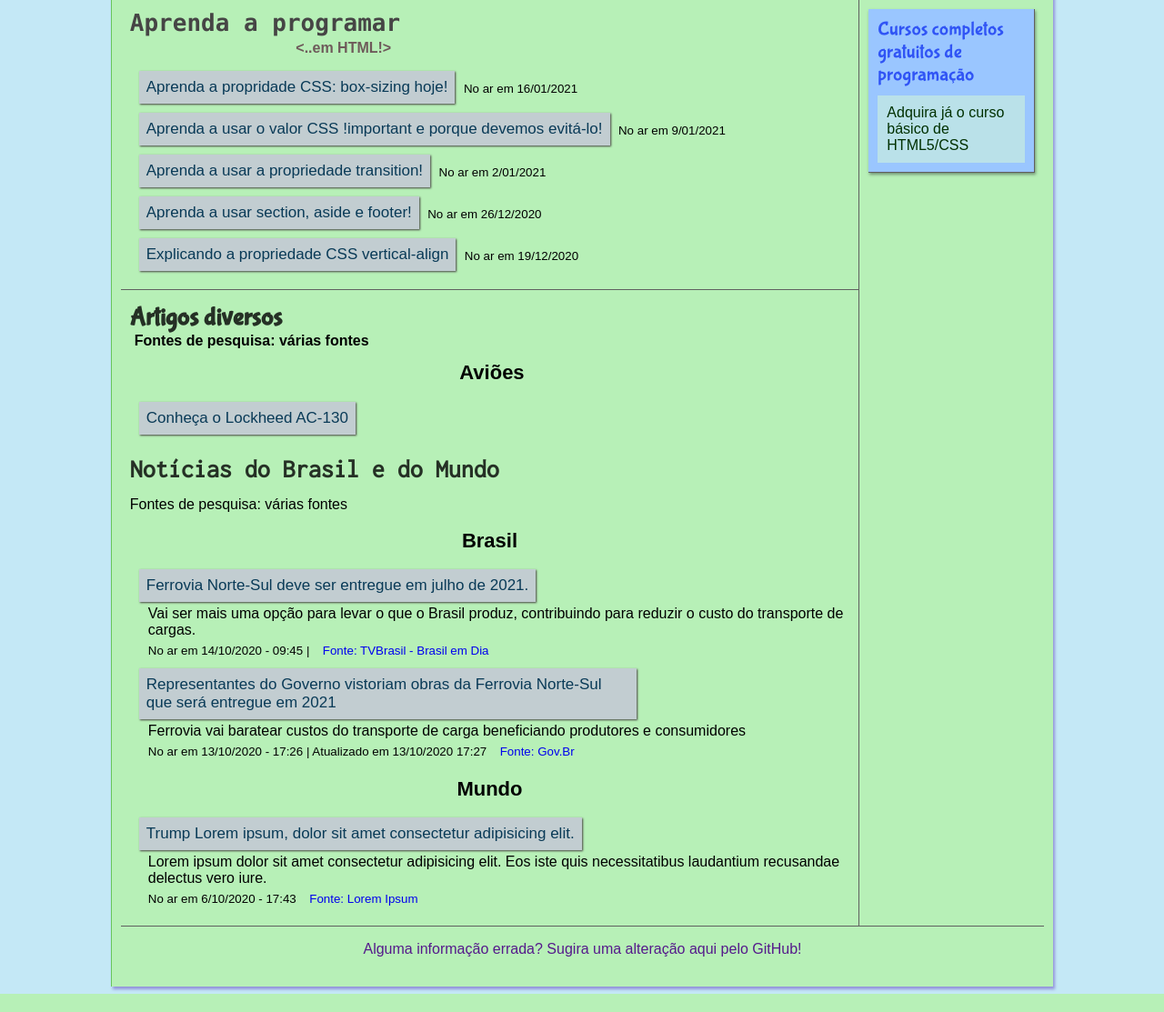
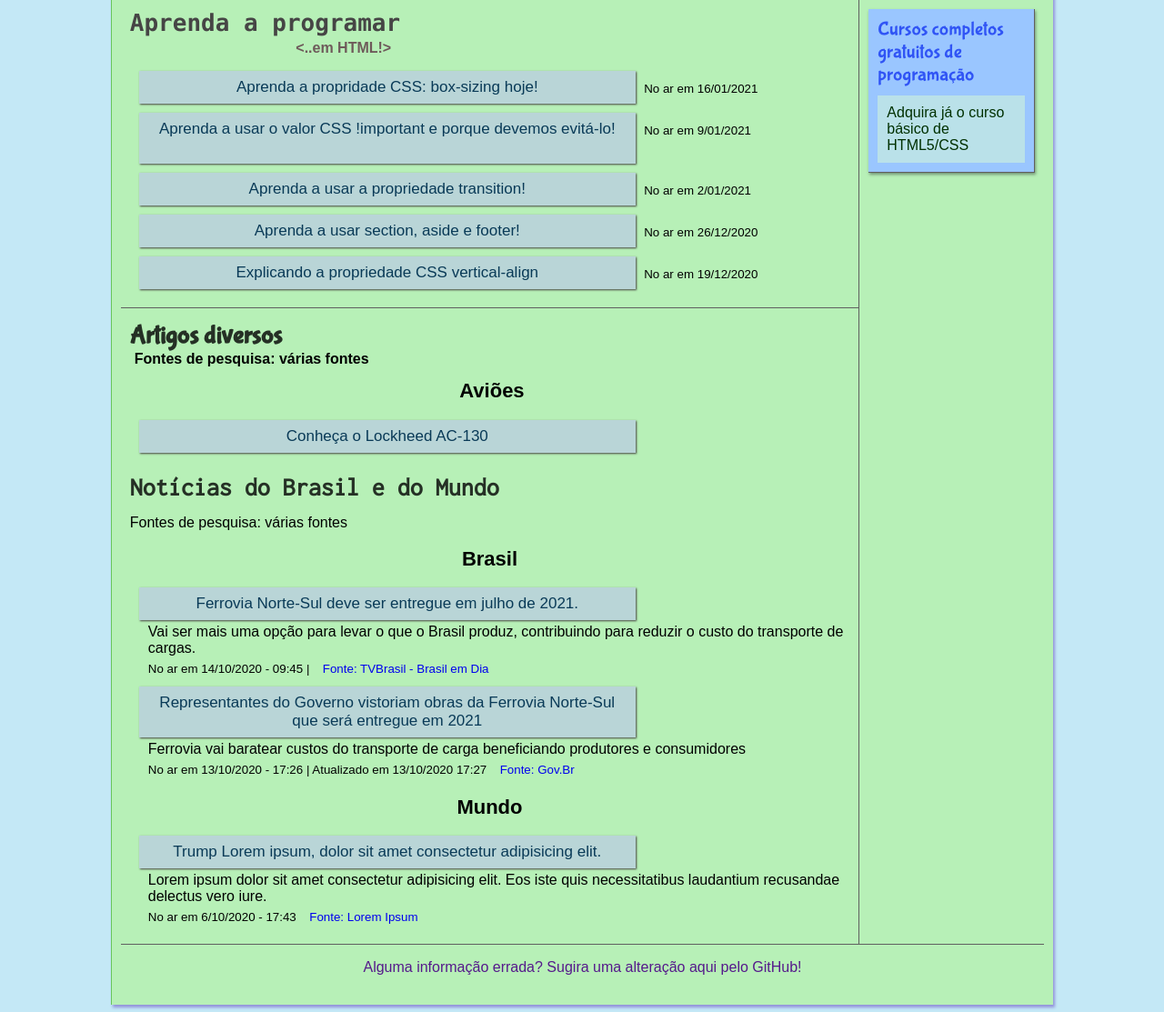
Before and after one commit to viniciusvw22/viniciustutoriais, a PHP site: page / in a window 1280 px wide. Shown: the part 169-1282 px from the top of the page at 91% size. Run offline with PHP 8.4, Linux system fonts and the light colour scheme.

Commit message:
Changed article color

```diff
--- a/_css/home.css
+++ b/_css/home.css
@@ -22,6 +22,9 @@ div#conteudo-secund {
   text-align: left;
 }
 
+.caixa-maior {
+  height: 40px;
+}
 
 .referencia-pesquisa {
   font-size: 16px;
@@ -70,18 +73,23 @@ article {
 }
 
 article h3 {
-  background-color: rgba(198, 193, 219, 0.733);
+  /*background-color: rgba(198, 193, 219, 0.733);*/
+  background-color: rgba(188, 188, 248, 0.5);
   padding: 8px;
-  width: fit-content;
-  max-width: 531px;
+  width: 530px;
+  /*max-width: 531px;*/
+  max-width: 80%;
   margin: 0px;
   box-shadow: 1px 1px 2px rgb(71, 66, 66);
   font-weight: 500;
   font-size: 17px;
+  text-align: center;
+  transition: width 1s;
 }
 
 article h3:hover {
   background-color: rgb(202, 250, 170);
+  width: 638px;
 }
 
 article h3 a {
--- a/home.php
+++ b/home.php
@@ -34,7 +34,7 @@
           </footer>
         </article>
         <article>
-          <h3><a href="_programacao/declaracao-important.html">Aprenda a usar o valor CSS !important e porque devemos evi&shy;tá&shy;-lo!</a></h3>
+          <h3 class="caixa-maior"><a href="_programacao/declaracao-important.html">Aprenda a usar o valor CSS !important e porque devemos evi&shy;tá&shy;-lo!</a></h3>
           <footer>
             <p>No ar em 9/01/2021</p>
           </footer>
```
